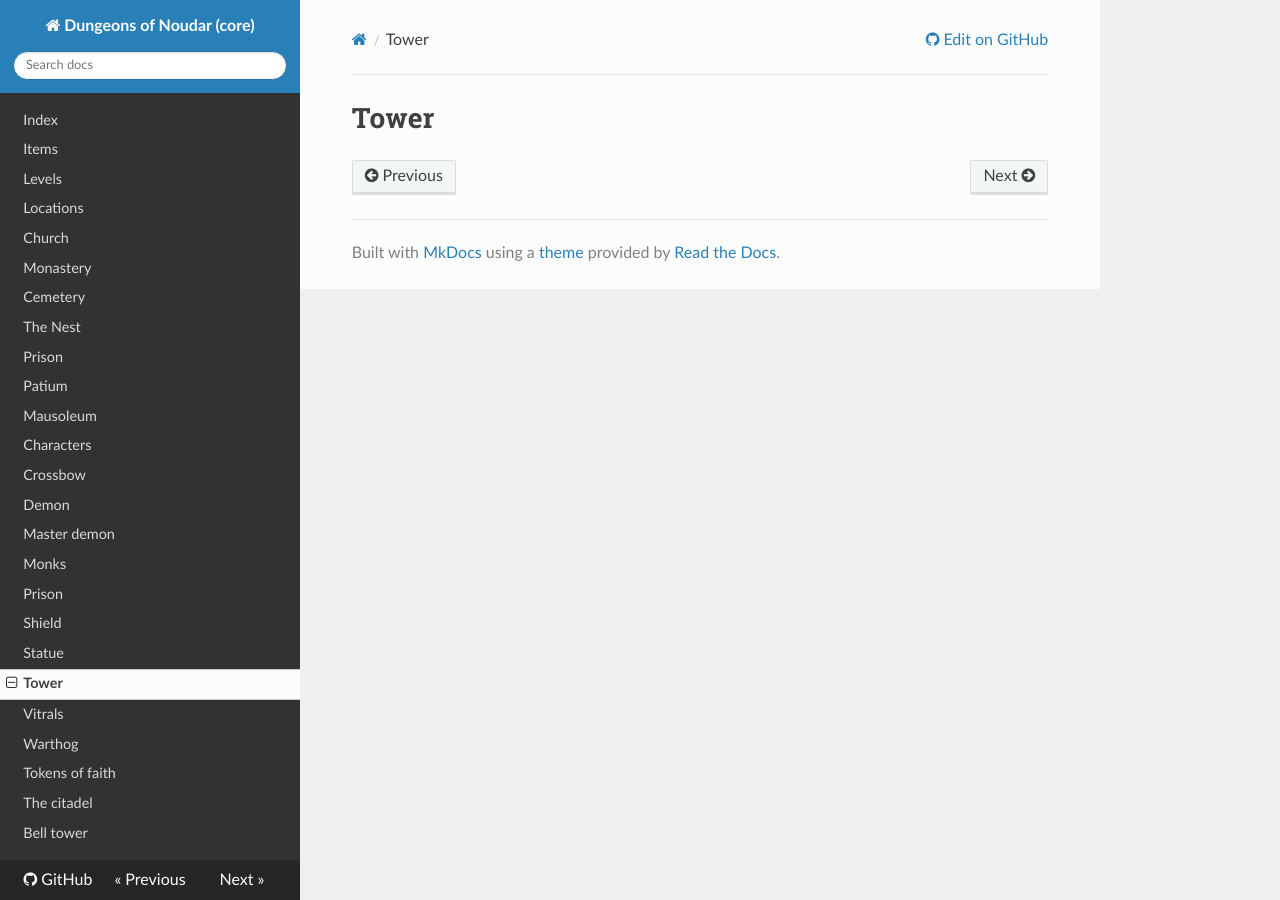
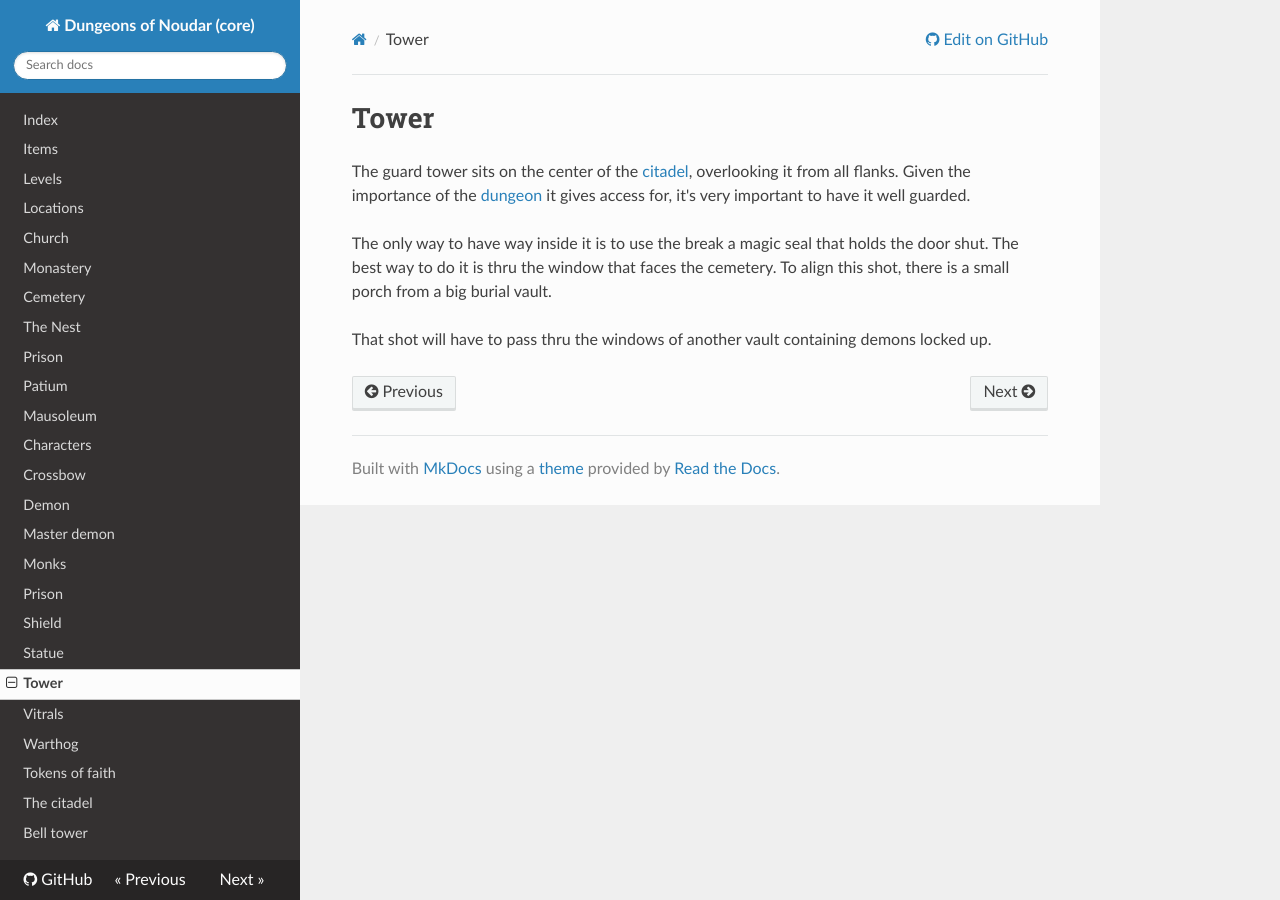
Before and after one commit to TheFakeMontyOnTheRun/noudar-core, an MkDocs documentation site: the page built from docs/tower.md, in a window 1280 px wide. Built offline with MkDocs 1.6.1, drawn with Linux system fonts in a browser that asks for light colours; nearby versions of some CDN libraries; old or Windows-style settings are respelled for this version of MkDocs.

Commit message:
Revise the patium and tower docs

```diff
--- a/docs/tower.md
+++ b/docs/tower.md
@@ -1,2 +1,15 @@
 Tower
 =====
+
+The guard tower sits on the center of the [citadel](citadel.md),
+overlooking it from all flanks. Given the importance of
+the [dungeon](prison.md) it gives access for, it's very
+important to have it well guarded.
+
+The only way to have way inside it is to use the break a
+magic seal that holds the door shut. The best way to do
+it is thru the window that faces the cemetery. To align
+this shot, there is a small porch from a big burial vault.
+
+That shot will have to pass thru the windows of another
+vault containing demons locked up.
```
Also changed, not shown: docs/patium.md (+4 -3 lines).
